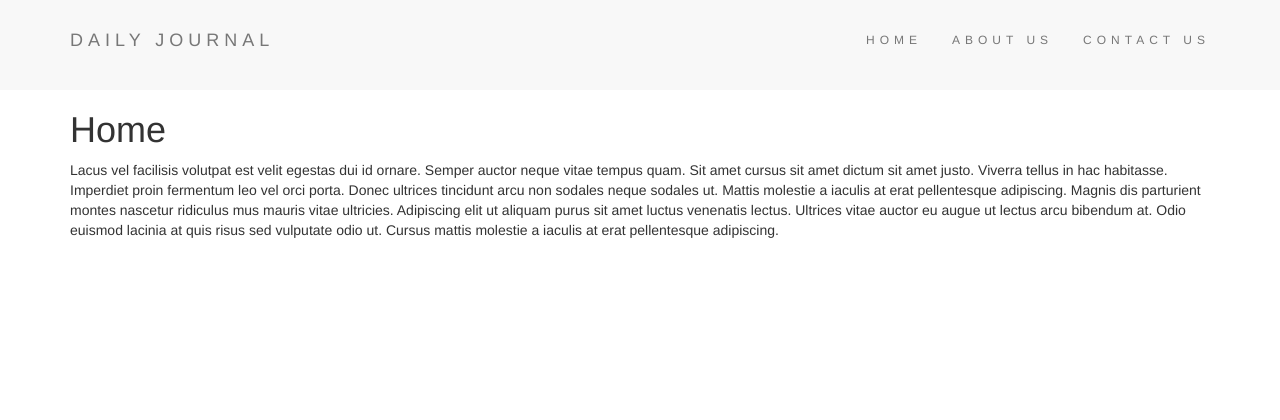
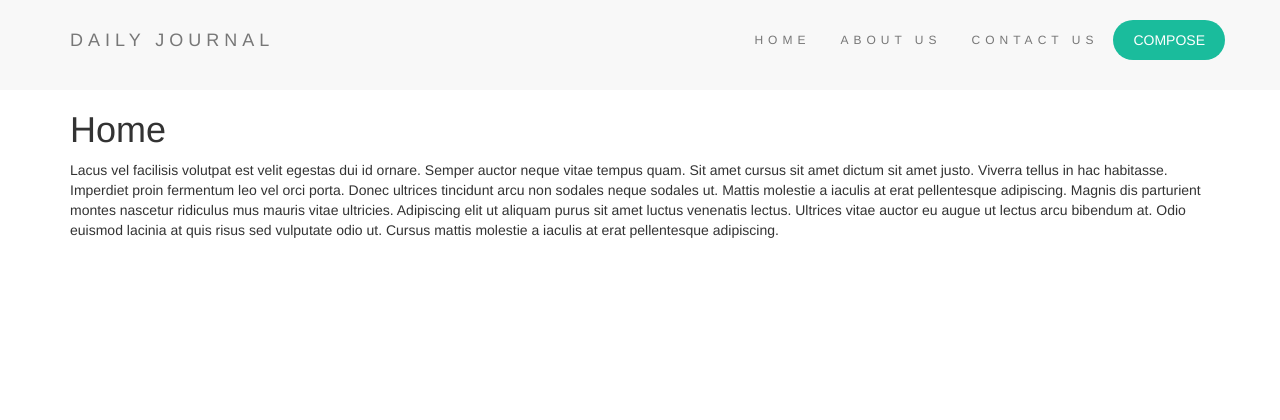
Before and after one commit to Team-CSI-Trainees/BackendProject-2, a Node server app: page / in a window 1280 px wide. Shown: the top 420 px of the page. Run offline with Node 20, Linux system fonts and the light colour scheme; data that the repository does not hold is empty; some libraries are stand-ins or nearby versions.

Commit message:
eight commit

```diff
--- a/public/css/styles.css
+++ b/public/css/styles.css
@@ -38,3 +38,17 @@ html {
 	font-size: 12px;
   color: #fff;
 }
+.btn{
+  border-radius: 3.125rem;
+  border:0;
+  front-size:1.8rem;
+  font-weight:500;
+  margin:.5rem 0;
+  padding:1rem 2rem;
+  text-transform:uppercase;
+
+}
+.btn--primary{
+  background:#1abc9c;
+  color:white;
+}
--- a/views/partials/header.ejs
+++ b/views/partials/header.ejs
@@ -16,6 +16,7 @@
           <li id="home"><a href="/">HOME</a></li>
           <li id="about"><a href="/about">ABOUT US</a></li>
           <li id="contact"><a href="/contact">CONTACT US</a></li>
+         <a href="/compose"><button class="btn btn--primary">Compose</button></a>
         </ul>
     </div>
   </nav>
```
